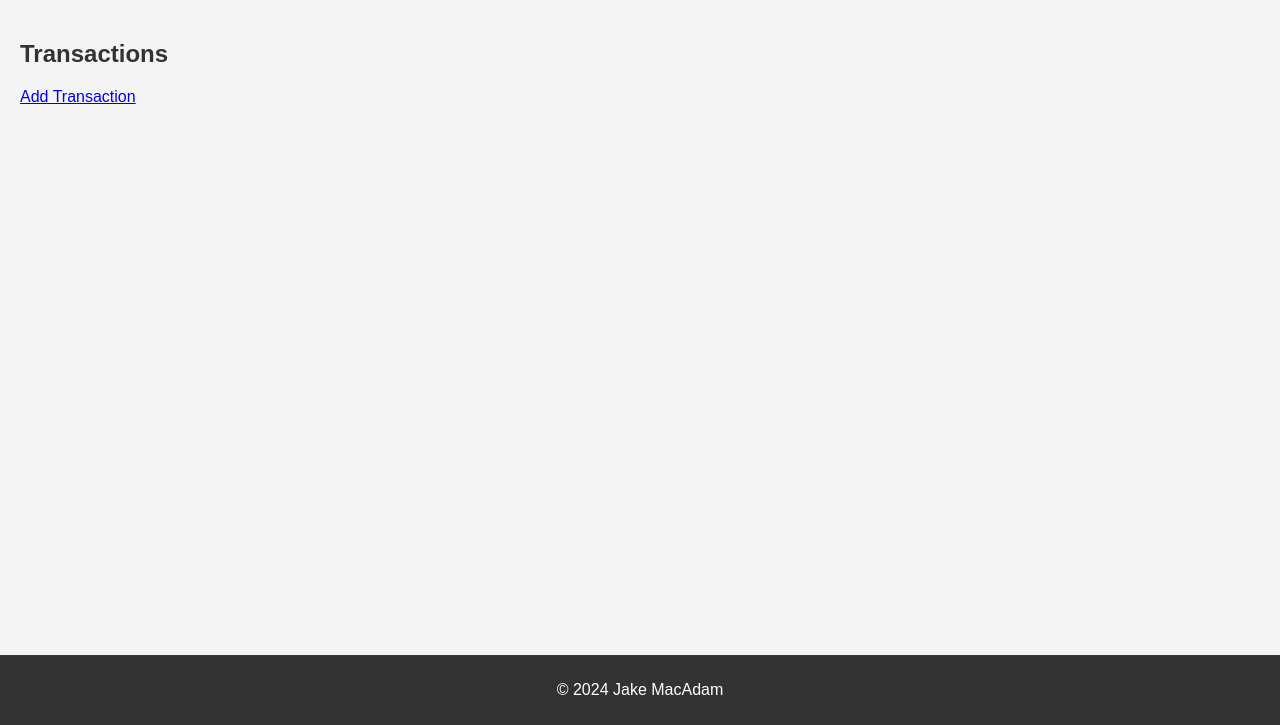
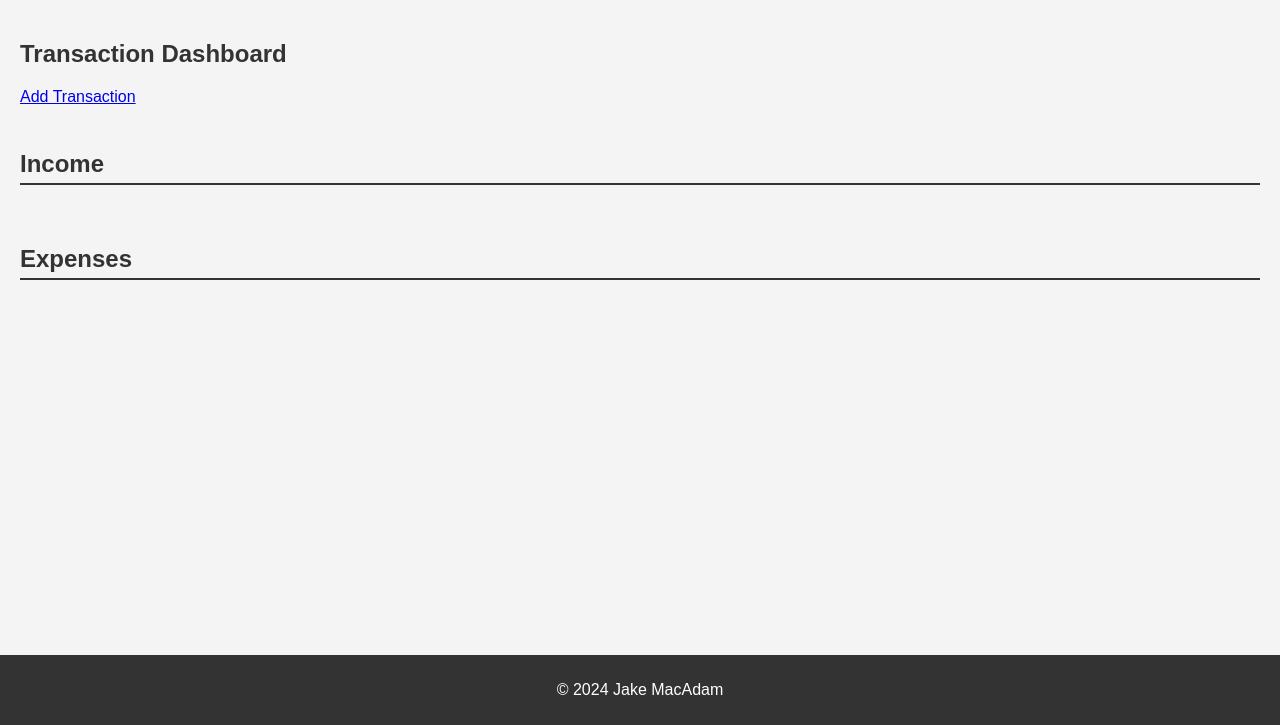
Before and after one commit to jbm97/project4, a Django app: page /transactions/ in a window 1280 px wide. Shown: the part 75-800 px from the top of the page. Run offline with Django 5.2, Linux system fonts and the light colour scheme; data that the repository does not hold is empty.

Commit message:
modify views.py and html_transactions.html to split transactions into income & expenses, add some css

```diff
--- a/finance_tracker/finance_tracker/static/css/styles.css
+++ b/finance_tracker/finance_tracker/static/css/styles.css
@@ -100,3 +100,107 @@ ul li a {
 ul li a:hover {
     text-decoration: underline;
 }
+
+.dashboard {
+    display: flex;
+    flex-direction: column;
+    margin: 20px 0;
+}
+
+.income-section, .expenses-section {
+    margin-bottom: 20px;
+}
+
+.income-section h3, .expenses-section h3 {
+    font-size: 24px;
+    margin-bottom: 10px;
+    border-bottom: 2px solid #333;
+    padding-bottom: 5px;
+}
+
+.category {
+    margin-bottom: 20px;
+}
+
+.category h4 {
+    font-size: 20px;
+    margin-bottom: 10px;
+    padding-bottom: 5px;
+}
+
+.dashboard ul {
+    list-style-type: none;
+    padding: 0;
+}
+
+.dashboard li {
+    background: #fff;
+    margin: 5px 0;
+    padding: 10px;
+    border-radius: 5px;
+    box-shadow: 0 0 5px rgba(0, 0, 0, 0.1);
+}
+
+.transaction {
+    display: flex;
+    justify-content: space-between;
+    align-items: center;
+}
+
+.transaction-details {
+    display: flex;
+    flex-direction: column;
+}
+
+.transaction-details h4 {
+    margin: 0;
+    font-size: 18px;
+    color: #333;
+}
+
+.transaction-details p {
+    margin: 0;
+    color: #666;
+}
+
+.transaction-actions {
+    display: flex;
+    gap: 10px;
+}
+
+.transaction-actions a {
+    color: #333;
+    text-decoration: none;
+    border: 1px solid #333;
+    padding: 5px 10px;
+    border-radius: 5px;
+    background-color: #f4f4f4;
+    transition: background-color 0.3s, color 0.3s;
+}
+
+.transaction-actions a:hover {
+    background-color: #333;
+    color: #fff;
+}
+
+.expenses-list {
+    display: grid;
+    grid-template-columns: repeat(3, 1fr);
+    gap: 20px;
+}
+
+@media (max-width: 900px) {
+    .expenses-list {
+        grid-template-columns: repeat(2, 1fr);
+    }
+}
+
+@media (max-width: 600px) {
+    .dashboard {
+        flex-direction: column;
+    }
+
+    .expenses-list {
+        grid-template-columns: 1fr;
+    }
+}
--- a/finance_tracker/finance_tracker/templates/tracker/list_transactions.html
+++ b/finance_tracker/finance_tracker/templates/tracker/list_transactions.html
@@ -3,15 +3,57 @@
 {% block title %}Transactions{% endblock %}
 
 {% block content %}
-<h2>Transactions</h2>
+<h2>Transaction Dashboard</h2>
 <a href="{% url 'add_transaction' %}">Add Transaction</a>
+<div class="dashboard">
+    <section class="income-section">
+        <h3>Income</h3>
+        <ul>
+            {% for income in incomes %}
+            <li>
+                <div class="transaction">
+                    <div class="transaction-details">
+                        <h4>{{ income.title }}</h4>
+                        <p>${{ income.amount }}</p>
+                        <p>{{ income.date }}</p>
+                    </div>
+                    <div class="transaction-actions">
+                        <a href="{% url 'edit_transaction' income.pk %}">Edit</a>
+                        <a href="{% url 'delete_transaction' income.pk %}">Delete</a>
+                    </div>
+                </div>
+            </li>
+            {% endfor %}
+        </ul>
+    </section>
+
+    <section class="expenses-section">
+        <h3>Expenses</h3>
+        <div class="expenses-list">
+            {% for category, transactions in grouped_expenses.items %}
+            <div class="category">
+                <h4>{{ category }}</h4>
                 <ul>
                     {% for transaction in transactions %}
                     <li>
-        {{ transaction.date }}: {{ transaction.title }} - ${{ transaction.amount }} ({{ transaction.type }})
+                        <div class="transaction">
+                            <div class="transaction-details">
+                                <h4>{{ transaction.title }}</h4>
+                                <p>${{ transaction.amount }}</p>
+                                <p>{{ transaction.date }}</p>
+                            </div>
+                            <div class="transaction-actions">
                                 <a href="{% url 'edit_transaction' transaction.pk %}">Edit</a>
                                 <a href="{% url 'delete_transaction' transaction.pk %}">Delete</a>
+                            </div>
+                        </div>
                     </li>
                     {% endfor %}
                 </ul>
+            </div>
+            {% endfor %}
+        </div>
+    </section>
+</div>
+
 {% endblock %}
--- a/finance_tracker/tracker/views.py
+++ b/finance_tracker/tracker/views.py
@@ -6,8 +6,20 @@ def home(request):
     return render(request, 'tracker/home.html')
 
 def list_transactions(request):
-    transactions = Transaction.objects.all()
-    return render(request, 'tracker/list_transactions.html', {'transactions': transactions})
+    expenses = Transaction.objects.filter(type='expense').order_by('-date')
+    incomes = Transaction.objects.filter(type='income').order_by('-date')
+
+    grouped_expenses = {}
+    for expense in expenses:
+        if expense.category.name not in grouped_expenses:
+            grouped_expenses[expense.category.name] = []
+        grouped_expenses[expense.category.name].append(expense)
+
+    lists = {
+        'grouped_expenses': grouped_expenses,
+        'incomes': incomes,
+    }
+    return render(request, 'tracker/list_transactions.html', lists)
 
 def add_transaction(request):
     if request.method == 'POST':
```
Lines whose indentation alone changed are shown as unchanged.
